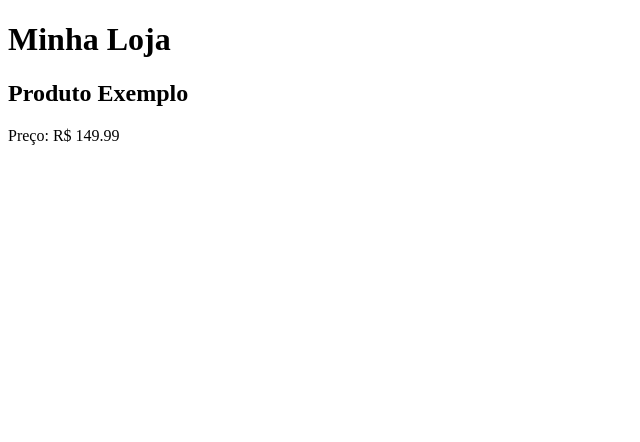
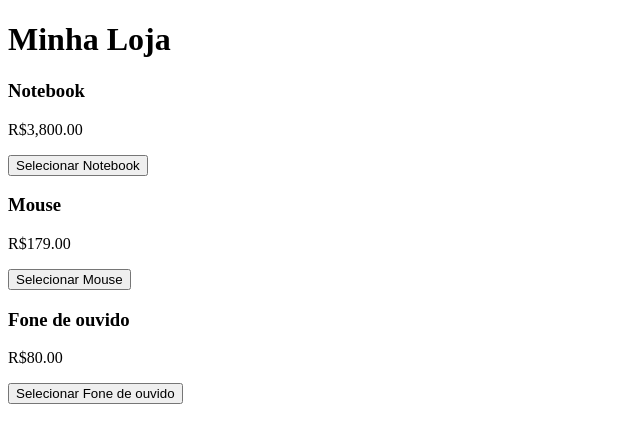
Before and after one commit to Cws021/meu-primeiro-app, an Angular app: page / in a window 1280 px wide. Shown: the top 442 px of the page, without its empty margins (0-640 px from the left). Built offline with nearby package versions, Linux system fonts and the light colour scheme.

Commit message:
Controle de Fluxo, Pipes, Comunicacao Entre Componentes

```diff
--- a/src/app/app.html
+++ b/src/app/app.html
@@ -1,2 +1,2 @@
 <h1>Minha Loja</h1>
-<app-produto></app-produto>
+<app-lista-produtos></app-lista-produtos>
--- /dev/null
+++ b/src/app/components/lista-produtos/lista-produtos.html
@@ -0,0 +1,7 @@
+@for (item of produtos; track item.nome) {
+  <app-produto
+    [nome]="item.nome"
+    [preco]="item.preco"
+    (produtoSelecionado)="exibirProduto($event)"
+  ></app-produto>
+}
--- /dev/null
+++ b/src/app/components/lista-produtos/lista-produtos.ts
@@ -0,0 +1,21 @@
+import { Component } from '@angular/core';
+import { Produto } from '../produto/produto';
+
+@Component({
+  selector: 'app-lista-produtos',
+  imports: [Produto],
+  templateUrl: './lista-produtos.html',
+  styleUrl: './lista-produtos.css',
+})
+export class ListaProdutos {
+  produtos = [
+    { nome: 'Notebook', preco: 3800 },
+    { nome: 'Mouse', preco: 179 },
+     { nome: 'Fone de ouvido', preco: 80 },
+  ];
+
+  exibirProduto(nome: string) {
+    console.log('Produto selecionado:', nome);
+    // Aqui você pode atualizar o estado, abrir modal, etc.
+  }
+}
--- a/src/app/components/produto/produto.html
+++ b/src/app/components/produto/produto.html
@@ -1,6 +1,6 @@
-<div class="produto">
+<div class="produto-card">
+  <h3>{{ nome }}</h3>
+  <p>{{ preco | currency: 'BRL' }}</p>
 
-<h2>{{nome}}</h2>
-<p>Preço: R$ {{preco}}</p>
-
+  <button (click)="selecionarProduto()">Selecionar {{ nome }}</button>
 </div>
--- a/src/app/components/produto/produto.ts
+++ b/src/app/components/produto/produto.ts
@@ -1,14 +1,19 @@
-import { Component } from '@angular/core';
+import { Component, Input, Output, EventEmitter } from '@angular/core';
+import { CurrencyPipe } from '@angular/common';
 
 @Component({
   selector: 'app-produto',
-  imports: [],
+  imports: [CurrencyPipe],
   templateUrl: './produto.html',
   styleUrl: './produto.css',
 })
+
 export class Produto {
+  @Input() nome: string = '';
+  @Input() preco: number = 0;
+  @Output() produtoSelecionado = new EventEmitter<string>();
 
-  nome = 'Produto Exemplo';
-  preco = 149.99;
-
+  selecionarProduto() {
+    this.produtoSelecionado.emit(this.nome);
+  }
 }
```
Also changed, not shown: src/app/app.ts (+3 -4 lines), src/app/pipes/preco-formatado-pipe.ts (added, +10 -0 lines), src/app/components/lista-produtos/lista-produtos.css (added), 2 other files (tests, documents, lock files or other folders).
